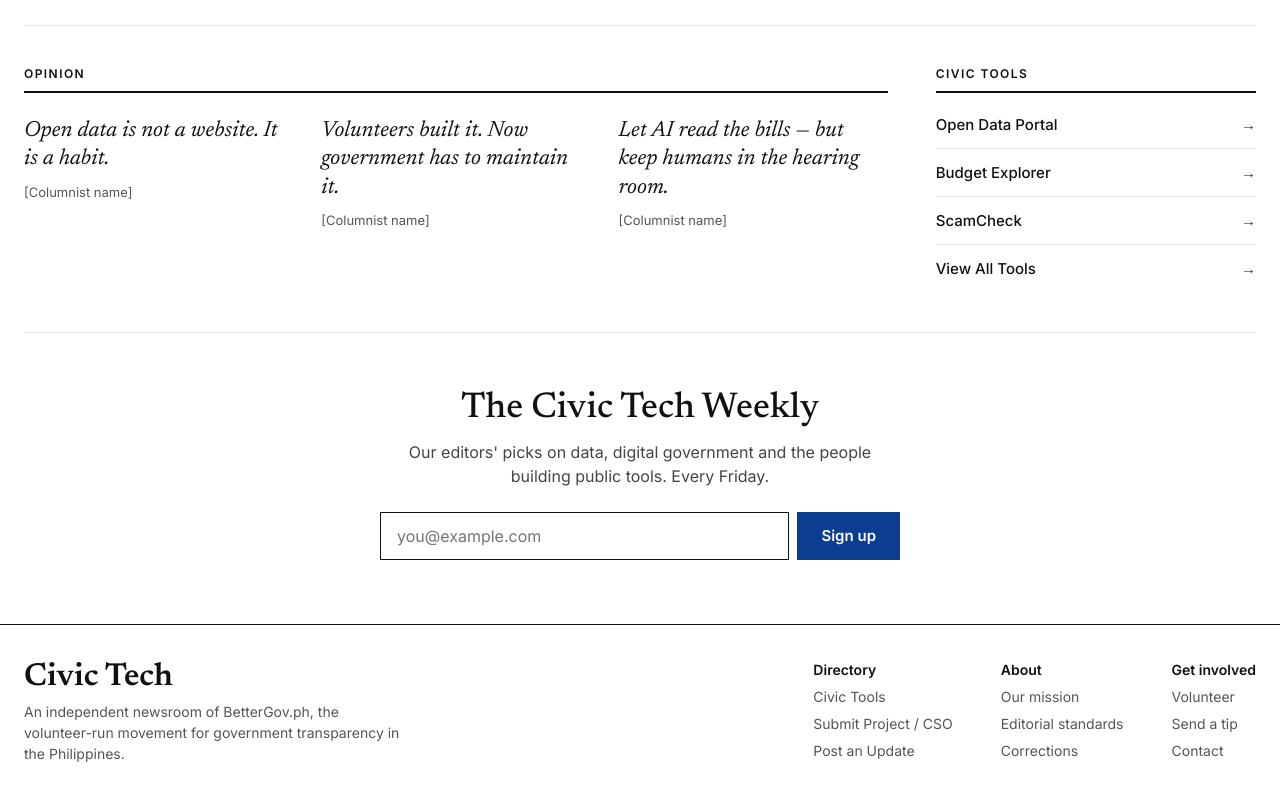
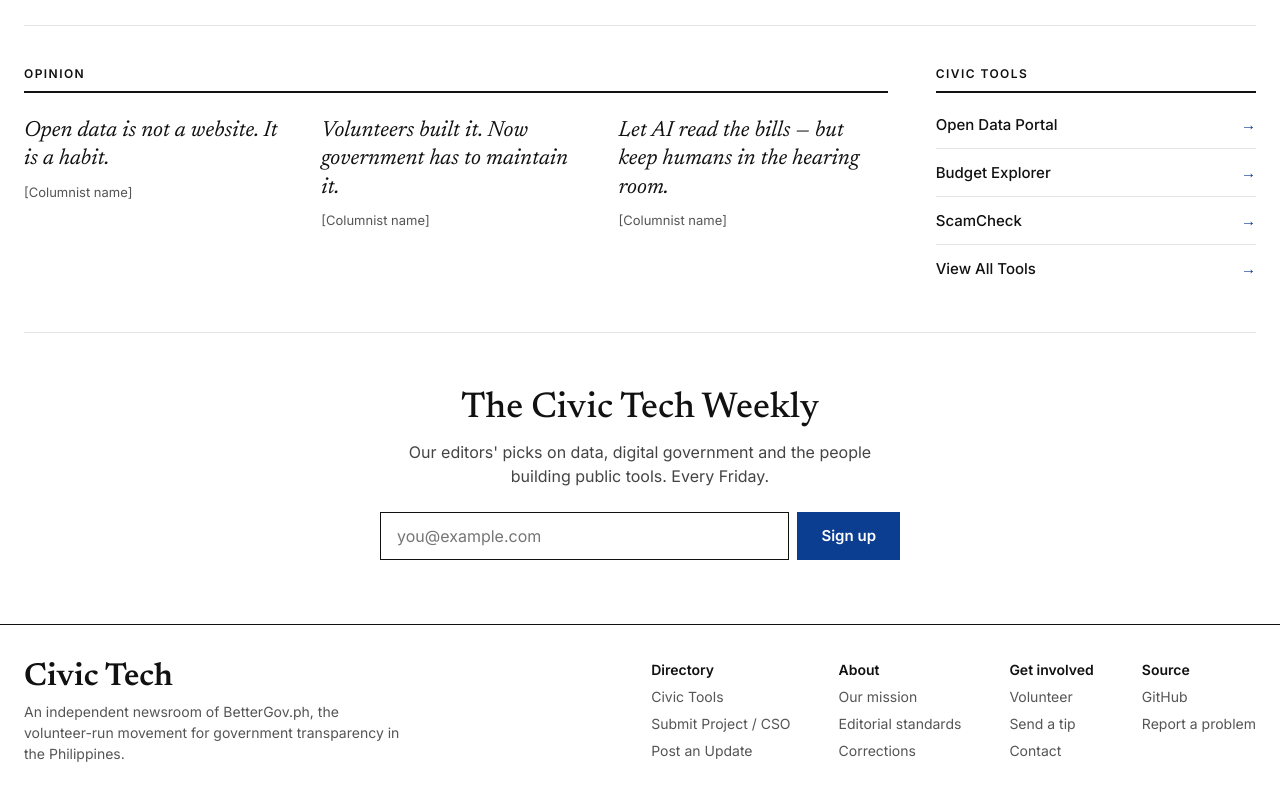
Before and after one commit to melmarj0nes23/civictech-ph, a React (Vite) app: page / in a window 1280 px wide. Shown: the part 2078-2878 px from the top of the page. Built offline with nearby package versions, Linux system fonts and the light colour scheme.

Commit message:
Add Source (GitHub & Report a problem) column to Footer

```diff
--- a/src/components/Footer.tsx
+++ b/src/components/Footer.tsx
@@ -125,6 +125,25 @@ export function Footer({
               {t.footer.contact}
             </a>
           </div>
+          <div style={{ display: 'flex', flexDirection: 'column', gap: 10 }}>
+            <span style={{ fontWeight: 600 }}>{t.footer.source}</span>
+            <a
+              href="https://github.com/melmarj0nes23/civictech-ph"
+              target="_blank"
+              rel="noreferrer"
+              style={{ color: '#555' }}
+            >
+              {t.footer.github}
+            </a>
+            <a
+              href="https://github.com/melmarj0nes23/civictech-ph/issues"
+              target="_blank"
+              rel="noreferrer"
+              style={{ color: '#555' }}
+            >
+              {t.footer.reportProblem}
+            </a>
+          </div>
         </div>
       </div>
     </footer>
--- a/src/data/i18n.ts
+++ b/src/data/i18n.ts
@@ -257,6 +257,9 @@ const en = {
     volunteer: 'Volunteer',
     sendATip: 'Send a tip',
     contact: 'Contact',
+    source: 'Source',
+    github: 'GitHub',
+    reportProblem: 'Report a problem',
   },
 } as const;
 
@@ -454,6 +457,9 @@ const fil: TranslationSchema = {
     volunteer: 'Magboluntaryo',
     sendATip: 'Magpadala ng tip',
     contact: 'Makipag-ugnayan',
+    source: 'Pinagmulan',
+    github: 'GitHub',
+    reportProblem: 'Mag-ulat ng problema',
   },
 };
 
```
